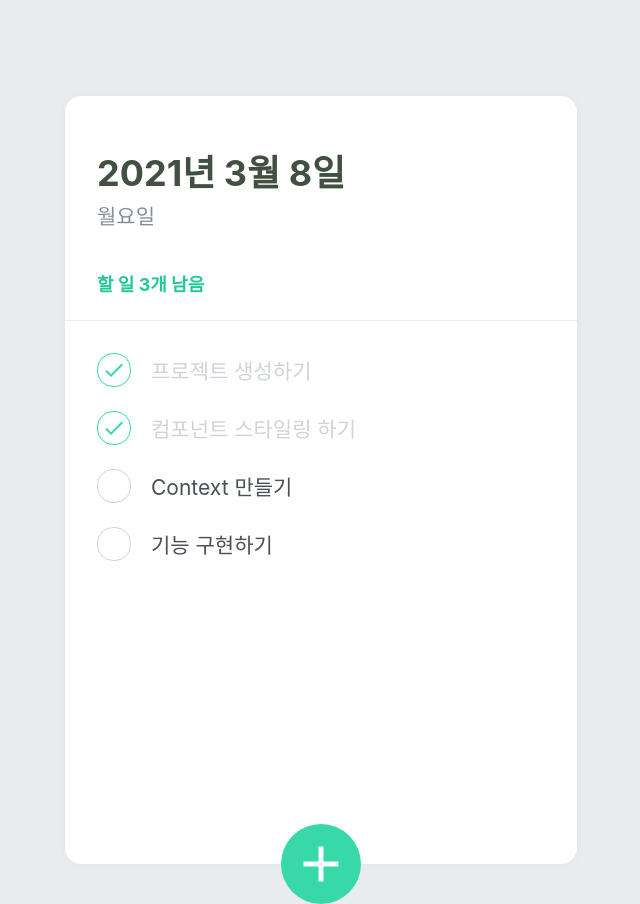
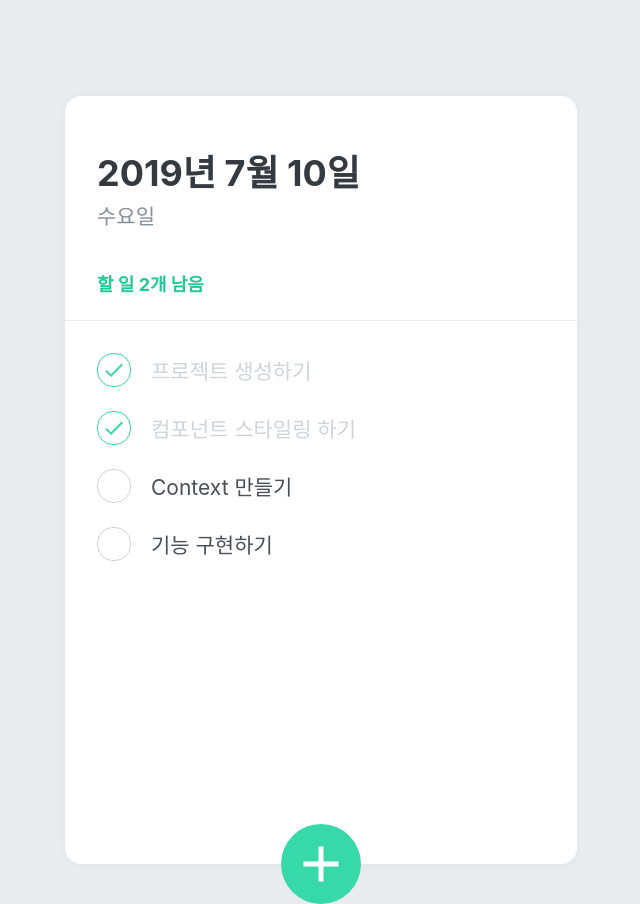
Before and after one commit to manggong/modern_react, a React (Create React App) app in the folder mashup-todolist/: page / in a window 1280 px wide. Shown: the whole page, without its empty margins (319-959 px from the left). Built offline with nearby package versions, Linux system fonts and the light colour scheme.

Commit message:
add TodoContext

```diff
--- a/mashup-todolist/src/App.js
+++ b/mashup-todolist/src/App.js
@@ -1,27 +1,28 @@
-import React from 'react'
-import { createGlobalStyle } from 'styled-components'
-import TodoTemplate from './components/TodoTemplate'
-import TodoHead from './components/TodoHead'
-import TodoList from './components/TodoList'
-import TodoCreate from './components/TodoCreate'
+import React from 'react';
+import { createGlobalStyle } from 'styled-components';
+import TodoTemplate from './components/TodoTemplate';
+import TodoHead from './components/TodoHead';
+import TodoList from './components/TodoList';
+import TodoCreate from './components/TodoCreate';
+import { TodoProvider } from './TodoContext';
 
 const GlobalStyle = createGlobalStyle`
   body {
     background: #e9ecef;
   }
-`
+`;
 
 function App() {
-  return(
-    <>
-      <GlobalStyle/>
+  return (
+    <TodoProvider>
+      <GlobalStyle />
       <TodoTemplate>
-        <TodoHead/>
-        <TodoList/>
-        <TodoCreate/>
+        <TodoHead />
+        <TodoList />
+        <TodoCreate />
       </TodoTemplate>
-    </>
-  )
+    </TodoProvider>
+  );
 }
 
 export default App;
--- a/mashup-todolist/src/components/TodoHead.js
+++ b/mashup-todolist/src/components/TodoHead.js
@@ -1,42 +1,41 @@
-import React from 'react'
-import styled from 'styled-components'
+import React from 'react';
+import styled from 'styled-components';
+import { useTodoState } from '../TodoContext';
 
 const TodoHeadBlock = styled.div`
-
   padding-top: 48px;
   padding-left: 32px;
   padding-right: 32px;
   padding-bottom: 24px;
   border-bottom: 1px solid #e9ecef;
-
-	h1{
+  h1 {
     margin: 0;
     font-size: 36px;
-		color: #343e
+    color: #343a40;
   }
-
   .day {
     margin-top: 4px;
     color: #868e96;
     font-size: 21px;
   }
-
-	.tasks-left{
+  .tasks-left {
     color: #20c997;
     font-size: 18px;
     margin-top: 40px;
     font-weight: bold;
   }
-`
+`;
 
 function TodoHead() {
-    return(
+  const todos = useTodoState();
+  console.log(todos);
+  return (
     <TodoHeadBlock>
-				<h1>2021년 3월 8일</h1>
-				<div className="day">월요일</div>
-				<div className="tasks-left">할 일 3개 남음</div>
+      <h1>2019년 7월 10일</h1>
+      <div className="day">수요일</div>
+      <div className="tasks-left">할 일 2개 남음</div>
     </TodoHeadBlock>
-		)
+  );
 }
 
-export default TodoHead
+export default TodoHead;
```
Lines whose indentation alone changed are shown as unchanged.
